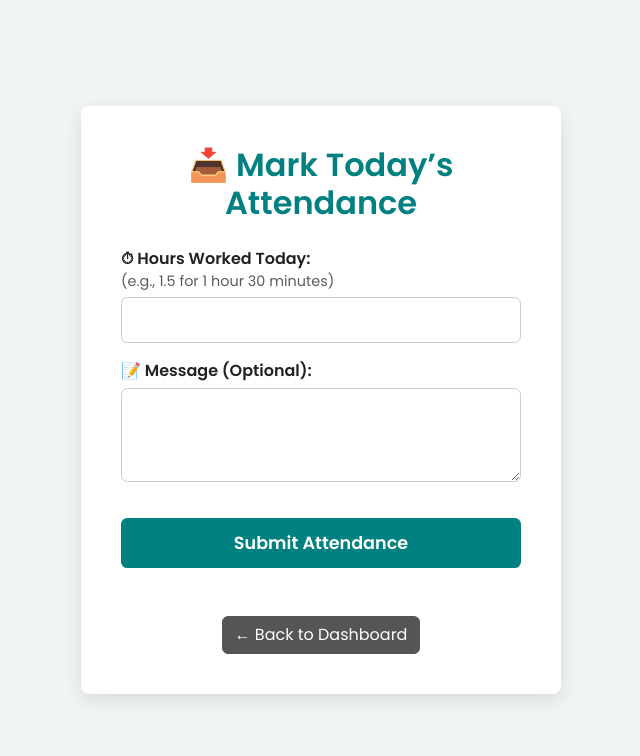
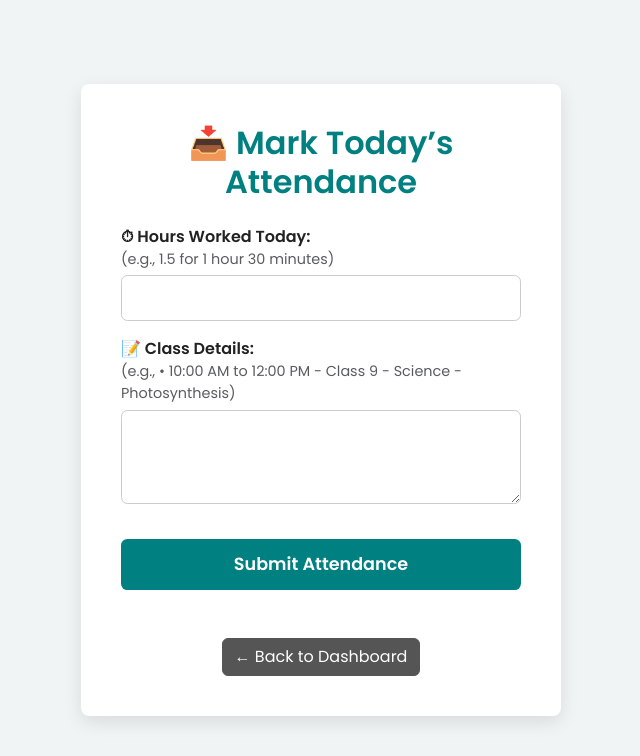
Before and after one commit to hameema-git/faculty-attendance-mng, a Django app: page /faculty/mark-page/ in a window 1280 px wide. Shown: the top 756 px of the page, without its empty margins (319-959 px from the left). Run offline with Django 5.2, Linux system fonts and the light colour scheme; a user stored in the database is signed in; data comes from the database, SQL or seed files in the repository.

Commit message:
Final commit

```diff
--- a/attendance/templates/attendance/mark_attendance_page.html
+++ b/attendance/templates/attendance/mark_attendance_page.html
@@ -154,7 +154,9 @@
                          required
                          aria-required="true" />
 
-                <label for="message">📝 Message (Optional):</label>
+                <label for="message">📝 Class Details: <small class="text-muted d-block" style="font-weight: normal; font-size: 0.9rem;">
+                    (e.g., • 10:00 AM to 12:00 PM - Class 9 - Science - Photosynthesis)
+                  </small></label>
                 <textarea id="message" name="message" rows="3" ></textarea>
 
                 <button type="submit">Submit Attendance</button>
```
